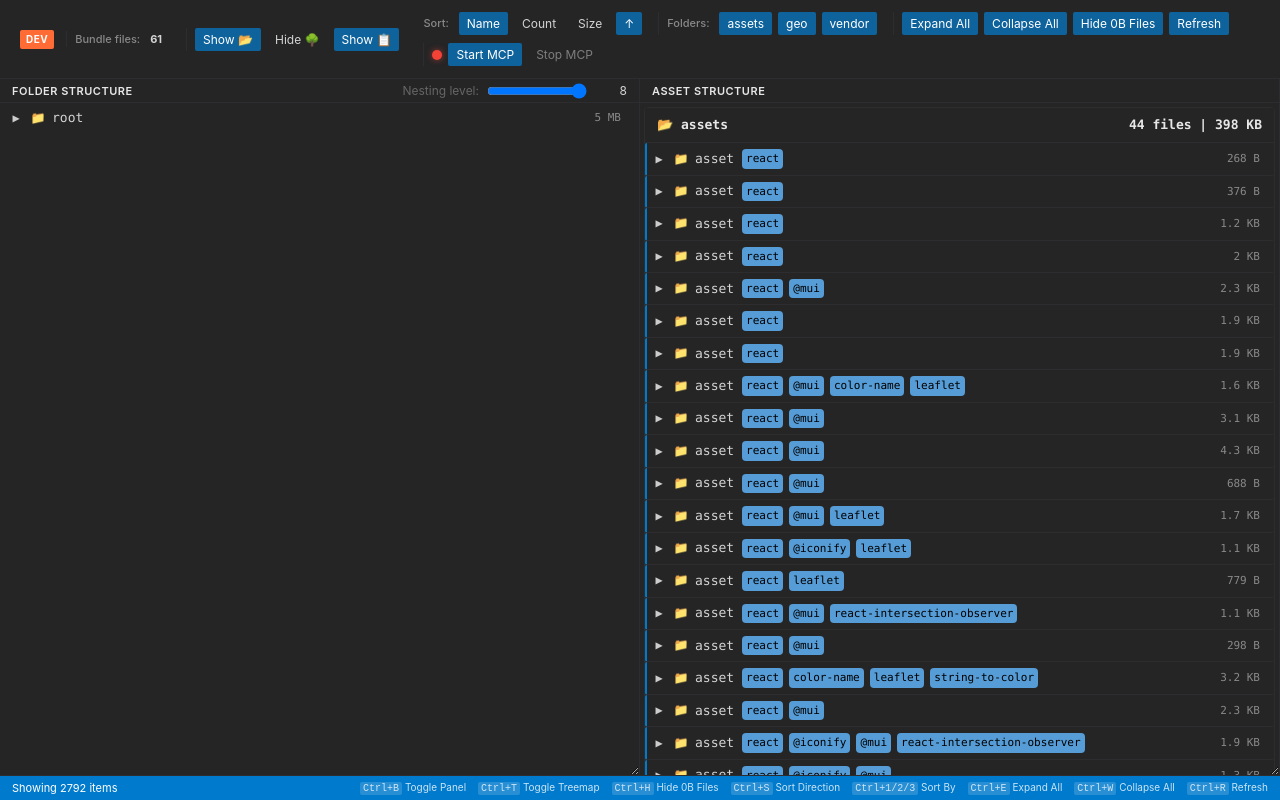
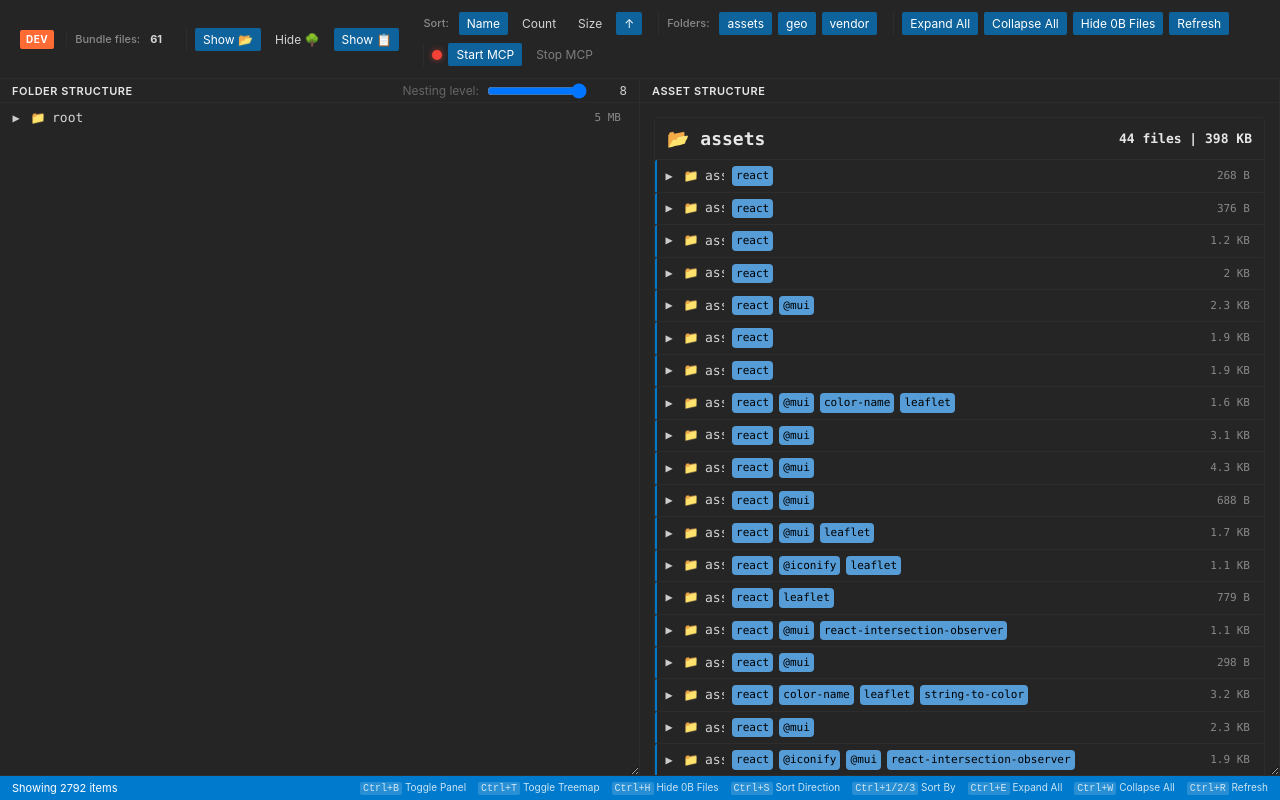
Before and after one commit to rand0mC0d3r/vs-bundle-visualizer, a React (Vite) app in the folder ui/: page / in a window 1280 px wide. Built offline with nearby package versions, Linux system fonts and the light colour scheme.

Commit message:
feat: add styling for tree root title and adjust padding in TreeView component

```diff
--- a/ui/src/App.css
+++ b/ui/src/App.css
@@ -357,6 +357,10 @@
   border-radius: 4px;
   margin-bottom: 8px;
   overflow: hidden;
+}
+
+.tree-root-title {
+  font-size: large;
 }
 
 .tree-root-header {
--- a/ui/src/components/TreeView.tsx
+++ b/ui/src/components/TreeView.tsx
@@ -112,6 +112,7 @@ export const TreeView: React.FC<TreeViewProps> = ({
   }, {});
 
   return <ResizablePanel title="Asset Structure">
+    <div style={{ padding: '10px'}}>
     {filesToRender.length > 0 && <div className="tree-container">
       {libraryFilters.length > 0 && (
         <div className="library-filters-header">
@@ -151,5 +152,6 @@ export const TreeView: React.FC<TreeViewProps> = ({
           No files to display with the current filters.
         </div>
       )}
+      </div>
   </ResizablePanel>
 };
```
